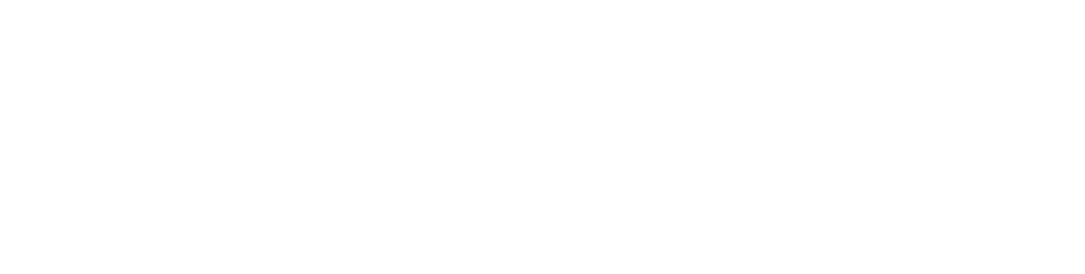
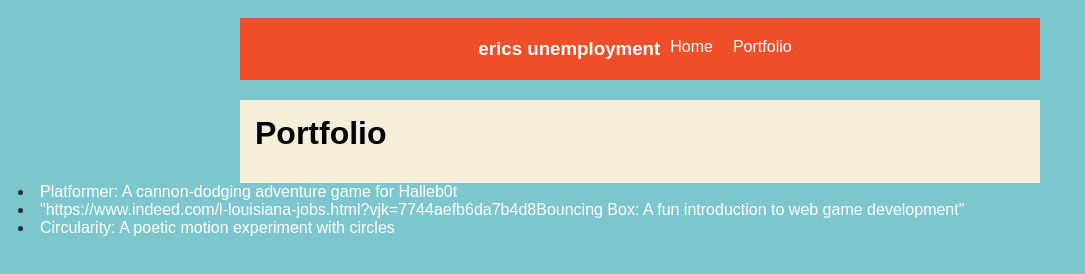
Before and after one commit to iker287/iker287.github.io, a plain HTML site: page portfolio.html in a window 1280 px wide. Shown: the whole page, without its empty margins (0-1085 px from the left). Drawn offline with Linux system fonts and the light colour scheme.

Commit message:
add portfolio page to website

```diff
--- a/portfolio.html
+++ b/portfolio.html
@@ -0,0 +1,48 @@
+<!DOCTYPE html>
+<html>
+ <head>
+   <title>erics unemployment</title>
+ </head>
+
+
+ <body>
+   <!-- All content goes here -->
+   <div id="all-contents">
+       <nav>
+           <nav>
+               <h1>erics unemployment </h1>
+               <ul id="nav-ul">
+                 <li class="nav-li">
+                   <a href="index.html">Home</a>
+                 </li>
+                 <li class="nav-li">
+                   <a href="portfolio.html">Portfolio</a>
+                 </li>
+               </ul>
+             </nav>
+           </nav>
+
+
+           <main>
+               <div class="content">
+                 <h1>Portfolio</h1>
+                 <ul id="portfolio">
+
+                 </ul>
+               </div>
+             </main>
+         </div>
+         <li>
+           <a href="projects/platformer/">Platformer: A cannon-dodging adventure game for Halleb0t</a>
+         </li>
+         <li>
+           <a href=>"https://www.indeed.com/l-louisiana-jobs.html?vjk=7744aefb6da7b4d8Bouncing Box: A fun introduction to web game development"</a>
+         </li>
+         <li>
+           <a href="projects/circularity/">Circularity: A poetic motion experiment with circles</a>
+         </li>
+
+         <head>
+           <title>YIKERS UNEMPLOYMENT </title>
+           <link rel="stylesheet" href="style.css" />
+         </head>
--- a/style.css
+++ b/style.css
@@ -86,3 +86,28 @@ body {
  h2, h3 {
     margin: 0px;
  }
+ /* Portfolio styles */
+.content h1 {
+   color: black;
+ }
+
+ #portfolio {
+   list-style-type: none;
+   padding-left: 0;
+ }
+
+ #portfolio li {
+   background: #fff;
+   padding: 10px;
+   border-radius: 10px;
+   margin-bottom: 10px;
+ }
+
+ #portfolio li:hover {
+   background: #eee;
+ }
+
+ #portfolio a {
+   text-decoration: none;
+   color: #454545;
+ }
```
